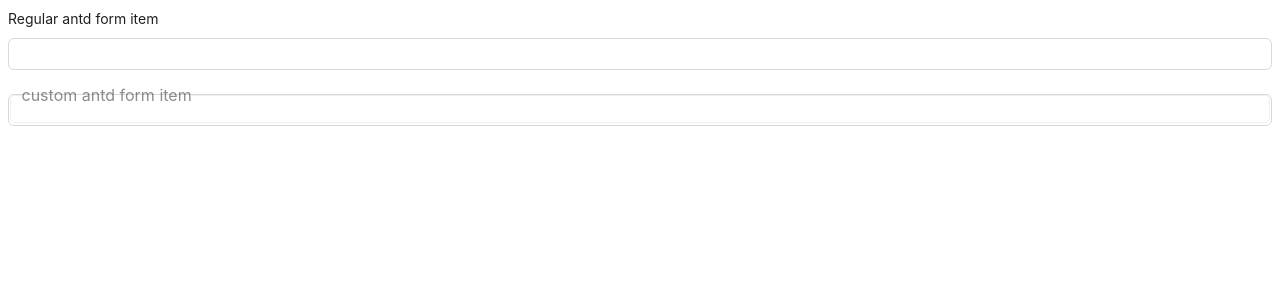
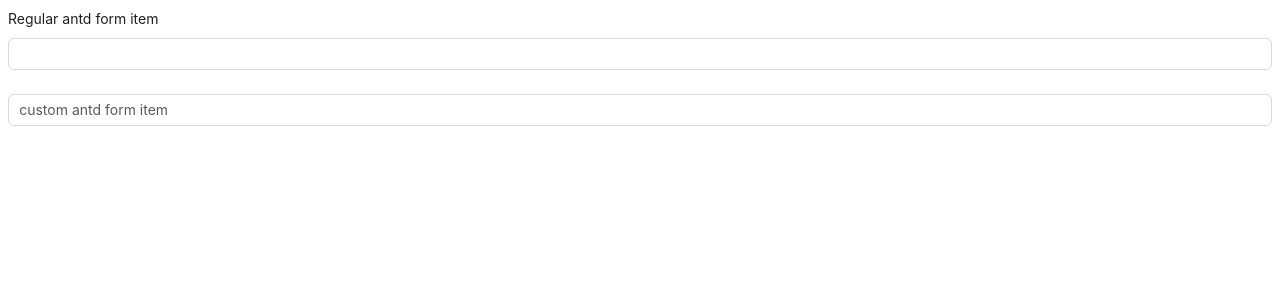
Before and after one commit to amiryxe/ant-design-float-label-form-item, a React (Vite) app: page / in a window 1280 px wide. Shown: the top 300 px of the page. Built offline with nearby package versions, Linux system fonts and the light colour scheme.

Commit message:
install emotion and handle some styles

```diff
--- a/package.json
+++ b/package.json
@@ -10,6 +10,7 @@
     "preview": "vite preview"
   },
   "dependencies": {
+    "@emotion/css": "^11.11.2",
     "antd": "^5.10.2",
     "react": "^18.2.0",
     "react-dom": "^18.2.0"
--- a/src/antd-floating-label/index.tsx
+++ b/src/antd-floating-label/index.tsx
@@ -1,30 +1,53 @@
-import { Form, FormItemProps } from 'antd'
+import { Form, FormItemProps, theme } from 'antd'
 import React, { useState } from 'react'
-
-import './style/index.css'
+import { css } from '@emotion/css'
 
 type Props = {
   children: React.ReactNode
 } & FormItemProps
 
-// `afl-floating-label ${isActive ? 'afl-floating-label--active' : ''}
+const { useToken } = theme
 
 export default function FloatingLabelFormItem(props: Props) {
   const [isActive, setIsActive] = useState(false)
 
+  const { token } = useToken()
+  console.log(token.colorBgBase)
+
+  const labelStyles = css`
+    position: relative;
+
+    & span {
+      position: absolute;
+      left: 0.7rem;
+      top: 50%;
+      z-index: 1;
+      pointer-events: none;
+      transform: translateY(-50%);
+      transition: all 0.2s;
+      color: ${token.colorTextLabel};
+    }
+
+    ${isActive
+      ? `& span {
+      top: 0;
+      left: 0.7rem;
+      font-size: 90%;
+      line-height: 90%;
+      padding: 0 0.5rem;
+      background: ${token.colorBgBase};
+    }`
+      : ''}
+  `
+
   return (
     <div
+      className={labelStyles}
+      onClick={() => setIsActive(true)}
       onBlur={() => setIsActive(false)}
-      onClick={() => setIsActive(true)}
-      className="afl-floating-wrapper"
     >
-      <div className="afl-floating-label-box">
-        <fieldset className="afl-floating-label">
-          <legend>{props.label}</legend>
-        </fieldset>
-      </div>
-
       <Form.Item noStyle {...props}>
+        <span>{props.label}</span>
         {props.children}
       </Form.Item>
     </div>
--- a/src/antd-floating-label/style/index.css
+++ /dev/null
@@ -1,101 +0,0 @@
-.afl-floating-wrapper {
-  position: relative;
-}
-
-.afl-floating-label-box {
-  position: absolute;
-  bottom: 0;
-  top: -0.7rem;
-  z-index: 1;
-  width: 100%;
-  height: 100%;
-  pointer-events: none;
-}
-
-.afl-floating-label {
-  /* box-sizing: border-box; */
-  border-radius: 5px;
-  border-width: 1px;
-}
-
-.afl-floating-label legend {
-  margin: 0;
-  border: none;
-  /* padding: 0 1rem; */
-  width: fit-content;
-  /* pointer-events: none; */
-}
-
-/* .afl-floating-label--active .ant-form-item-label {
-  top: -0.5rem;
-  background: orange;
-  width: fit-content;
-} */
-
-/* .afl-floating-label {
-  position: relative;
-  display: inline-block;
-  width: 100%;
-  height: 100%;
-  font-size: 14px;
-  line-height: 1.5;
-  color: #666;
-  vertical-align: middle;
-  transition: all 0.3s ease-in-out;
-  white-space: nowrap;
-  overflow: hidden;
-  text-overflow: ellipsis;
-  box-sizing: border-box;
-}
-
-.afl-floating-label input {
-  position: absolute;
-  top: 0;
-  left: 0;
-  width: 100%;
-  height: 100%;
-  opacity: 0;
-  cursor: pointer;
-}
-
-.afl-floating-label input:focus {
-  outline: none;
-}
-
-.afl-floating-label label {
-  position: absolute;
-  top: 0;
-  left: 0;
-  width: 100%;
-  height: 100%;
-  padding: 0 10px;
-  box-sizing: border-box;
-  pointer-events: none;
-  transition: all 0.3s ease-in-out;
-}
-
-.afl-floating-label label::before {
-  content: '';
-  position: absolute;
-  top: 0;
-  left: 0;
-  width: 100%;
-  height: 100%;
-  border: 1px solid #d9d9d9;
-  border-radius: 4px;
-  pointer-events: none;
-  transition: all 0.3s ease-in-out;
-}
-
-.afl-floating-label label::after {
-  content: '';
-  position: absolute;
-  top: 0;
-  left: 0;
-  width: 100%;
-  height: 100%;
-  border: 1px solid #d9d9d9;
-  border-radius: 4px;
-  pointer-events: none;
-  transition: all 0.3s ease-in-out;
-} */
```
Also changed, not shown: 1 other file (tests, documents, lock files or other folders).
